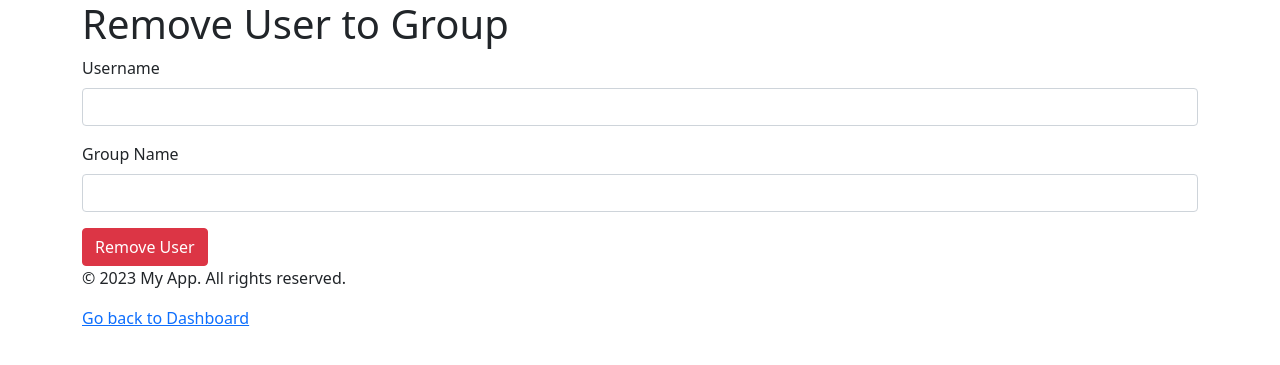
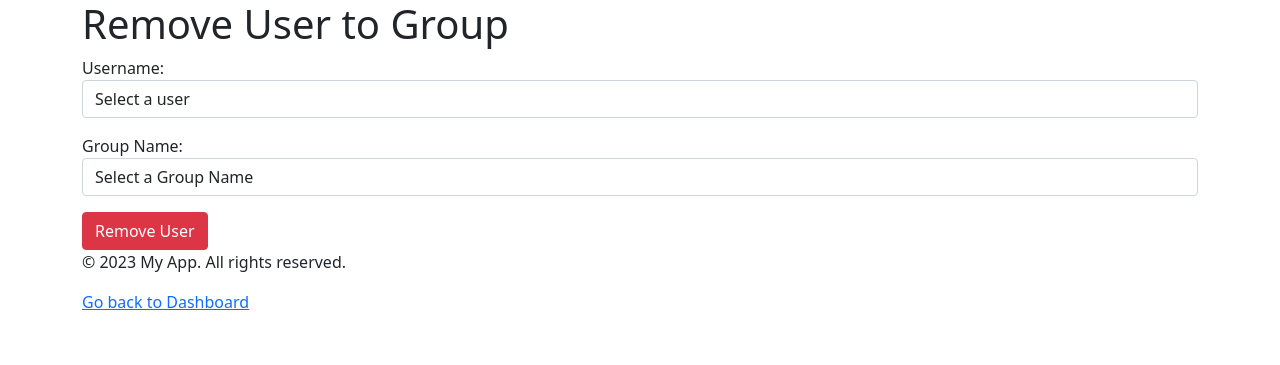
Before and after one commit to cutekernel/filesharingapp, a Flask app: page /removemember in a window 1280 px wide. Shown: the top 365 px of the page. Run offline with Flask 3, Linux system fonts and the light colour scheme; the visitor is signed in with stand-in values (Sample User, id 1).

Commit message:
user mngt: remove member OK

```diff
--- a/ui/app.py
+++ b/ui/app.py
@@ -692,10 +692,7 @@ def addmember():
         db.session.commit()
     return render_template('addmember.html', groupnames=groupnames, usernames=usernames)
 def get_groupnames():
-    # Query the database to retrieve the list of categories
-    # You can customize this part to retrieve the categories based on your database schema and criteria
 
-    # Example: Retrieve categories from a Categories table
     query = "SELECT GroupName FROM UserGroup"
     result = db.session.execute(text(query))
     groupnames = [row[0] for row in result.fetchall()]
@@ -703,10 +700,7 @@ def get_groupnames():
     return groupnames
 
 def get_usernames():
-    # Query the database to retrieve the list of categories
-    # You can customize this part to retrieve the categories based on your database schema and criteria
 
-    # Example: Retrieve categories from a Categories table
     query = "SELECT Username FROM User"
     result = db.session.execute(text(query))
     usernames = [row[0] for row in result.fetchall()]
@@ -715,14 +709,39 @@ def get_usernames():
 
 @app.route('/removemember', methods=['GET', 'POST'])
 def removemember():
+    groupnames = get_groupnames()
+    usernames = get_usernames()
+    if request.method == 'POST' and 'username' in request.form and 'groupname' in request.form:
+        # add a user to a group
+        username = request.form.get('username')
+        groupname = request.form.get('groupname')
+        # query the userid
+        query = "SELECT UserID from User WHERE Username = :username"
+        userid = db.session.execute(text(query), {'username':username}).fetchone()[0]
+        # query the groupid based on the groupName
+        query = "SELECT GroupID from UserGroup WHERE GroupName = :groupname"
+        groupid = db.session.execute(text(query), {'groupname':groupname}).fetchone()[0]
+
+        query = """
+            DELETE FROM user_belongs_userGroup WHERE UserID = :userid AND groupID = :groupid
+        """
+
+        db.session.execute(
+            text(query),
+            {
+                'userid': userid,
+                'groupid': groupid
+            }
+        )
+        db.session.commit()
+    return render_template('removemember.html', groupnames=groupnames, usernames=usernames)
+
+@app.route('/creategroup', methods=['GET', 'POST'])
+def creategroup():
     # add a user to a group
-    pass
-    return render_template('removemember.html')
+    if request.method == 'POST' and 'username':
+        username = request.form.get('username')
 
-@app.route('/removeusertogroup', methods=['GET', 'POST'])
-def removeusertogroup():
-    # add a user to a group
-    pass
     return redirect('/manageusers')
 
 
--- a/ui/templates/removemember.html
+++ b/ui/templates/removemember.html
@@ -10,14 +10,26 @@
 <body>
     <div class="container">
         <h1>Remove User to Group</h1>
-        <form action="/addmember" method="post">
+        <form action="/removemember" method="post">
             <div class="mb-3">
-                <label for="user_id" class="form-label">Username</label>
-                <input type="text" class="form-control" id="user_id" name="user_id">
+                <div class="mb-3">
+                    <label for="username">Username:</label>
+                    <select class="form-control" id="username" name="username">
+                      <option value="">Select a user</option>
+                      {% for username in usernames %}
+                        <option value="{{ username }}">{{ username }}</option>
+                      {% endfor %}
+                    </select>
+                </div>
             </div>
             <div class="mb-3">
-                <label for="group_id" class="form-label">Group Name</label>
-                <input type="text" class="form-control" id="group_id" name="group_id">
+                <label for="groupname">Group Name:</label>
+                <select class="form-control" id="groupname" name="groupname">
+                  <option value="">Select a Group Name</option>
+                  {% for groupname in groupnames %}
+                    <option value="{{ groupname }}">{{ groupname }}</option>
+                  {% endfor %}
+                </select>
             </div>
             <button type="submit" class="btn btn-danger">Remove User</button>
         </form>
```
Also changed, not shown: ui/templates/user_group_management.html (+4 -4 lines).
